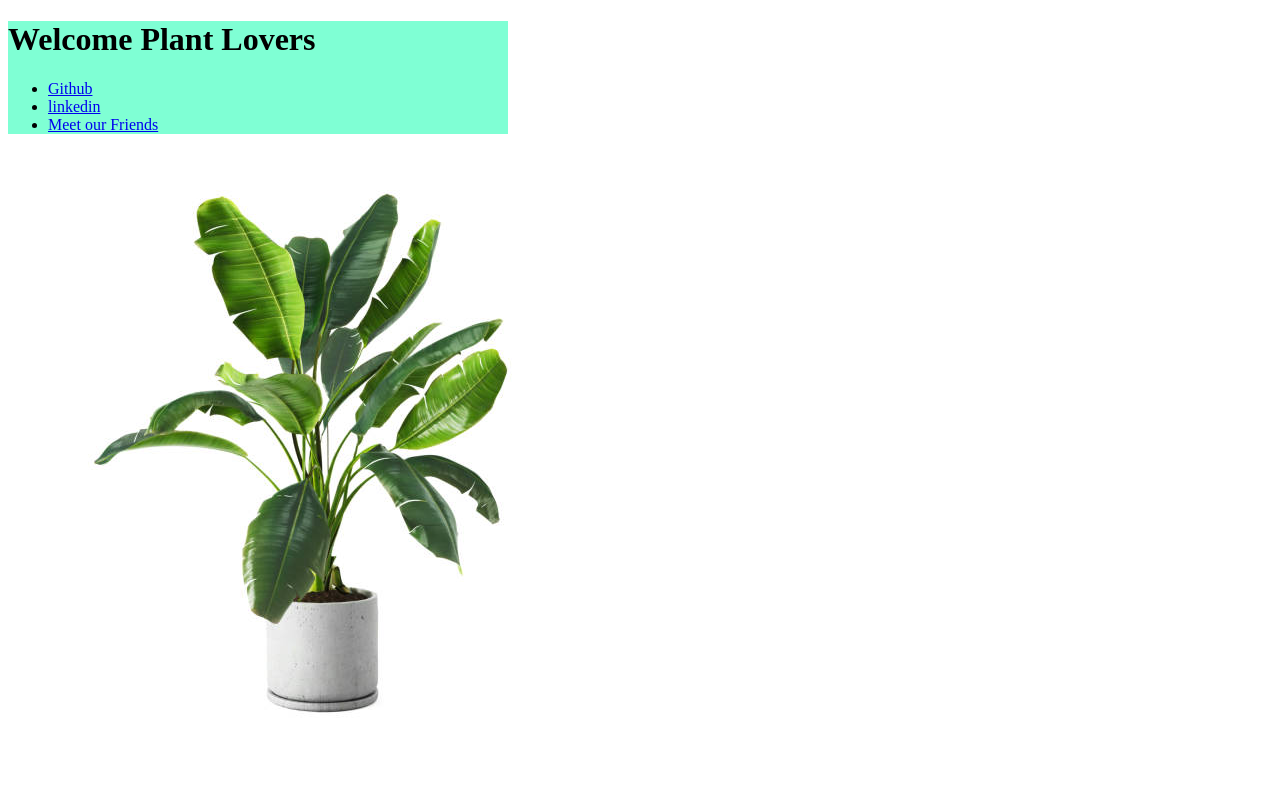
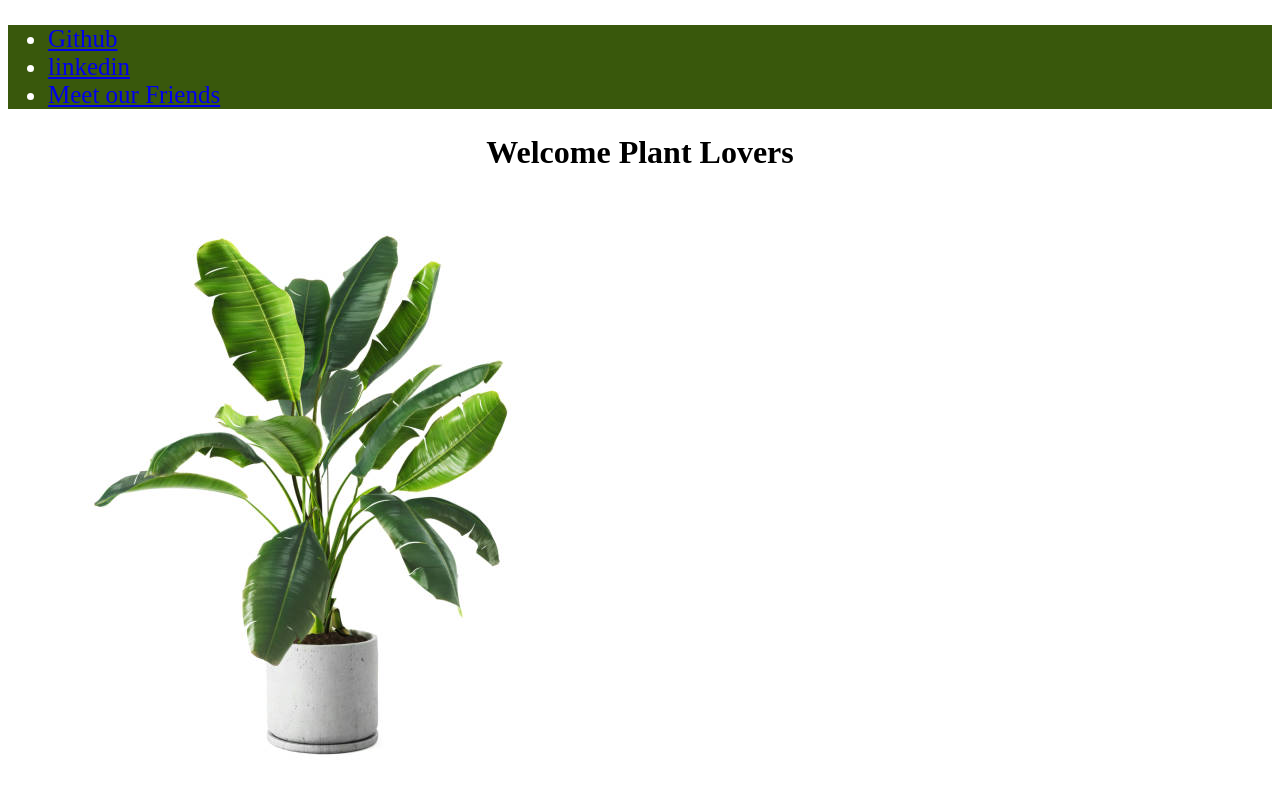
Before and after one commit to Lcoates5/Mini-Project, a plain HTML site: page index.html in a window 1280 px wide. Drawn offline with Linux system fonts and the light colour scheme.

Commit message:
center h1 and left align the li

```diff
--- a/assets/css/style.css
+++ b/assets/css/style.css
@@ -1,12 +1,23 @@
 header,Footer {
-width: 500px;
-background-color: aquamarine;
+width: 100%;
+background-color: rgb(57, 88, 12);
 font-size: 100%;
+color:white;
+text-decoration: none;
+
 }
 .image {
     width: 200px;
   height: 200px;
-  margin: 50px;
+  margin: 200px;
   border: 15px;
-
+  display: block;
 }
+.header-nav {
+  text-align:left;
+font-size: 25px;
+text-decoration: none;;
+}
+.center {
+  text-align: center;
+}
--- a/index.html
+++ b/index.html
@@ -8,7 +8,6 @@
   <meta name="viewport" content="width=device-width, initial-scale=1" />
 </head>
 <header>
-  <h1>Welcome Plant Lovers</h1>
   <nav class="header-nav">
     <ul>
       <li>
@@ -24,12 +23,13 @@
   </nav>
 </header>
 
-<div class="img">
-  <img src="./assets/Plant-photo.jpeg" alt="picture of a leafy plant in a white pot" />
-</div>
-
 <body>
-
+  <main>
+    <h1 class="center">Welcome Plant Lovers</h1>
+    <div class="img">
+      <img src="./assets/Plant-photo.jpeg" alt="picture of a leafy plant in a white pot" />
+    </div>
+  </main>
 </body>
 
 </html>
```
